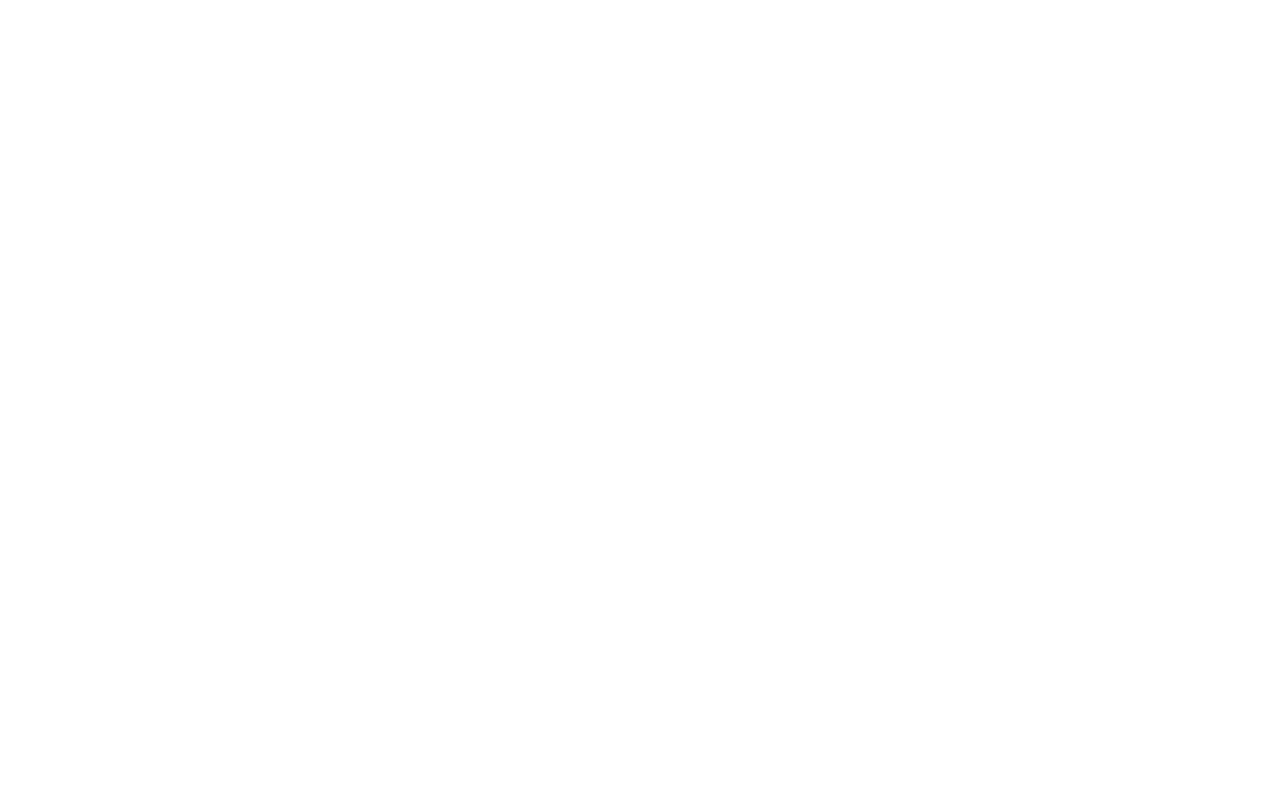
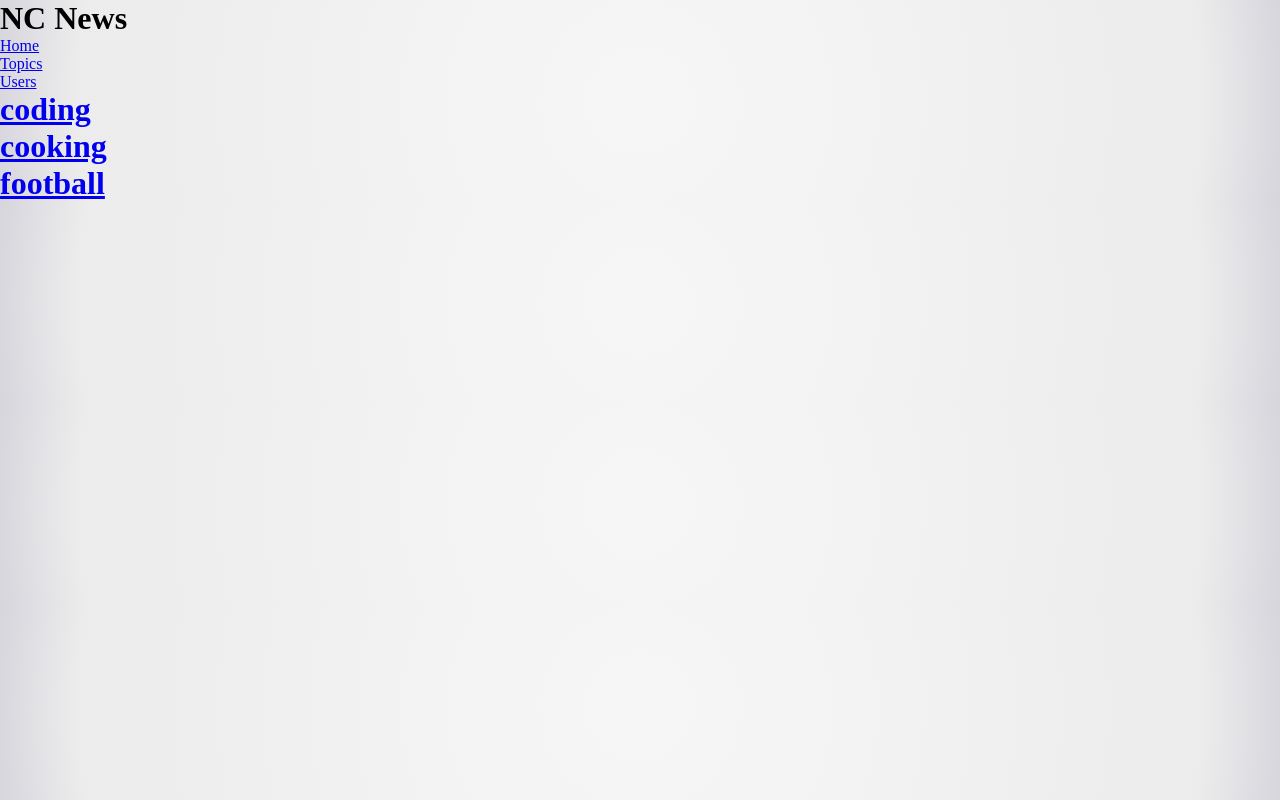
Before and after one commit to Hazbob/NC-News, a React (Vite) app: page /topics in a window 1280 px wide. Before the commit this address had no page. Built offline with nearby package versions, Linux system fonts and the light colour scheme.

Commit message:
completed topics page with render by topic

```diff
--- a/src/App.jsx
+++ b/src/App.jsx
@@ -3,13 +3,14 @@
 import SingleArticle from "./components/pages/SingleArticle.jsx";
 
 import { Routes, Route } from "react-router-dom";
+import Topic from "./components/pages/Topic.jsx";
 
 function App() {
     return <div>
         <Routes>
             <Route path = "" element={<Home/>}/>
             <Route path = "article/:id" element={<SingleArticle/>}/>
-            {/*<Route path = 'article/:topic' element*/}
+            <Route path = 'topics' element={<Topic/>}/>
         </Routes>
     </div>
 }
--- a/src/api.jsx
+++ b/src/api.jsx
@@ -4,8 +4,14 @@
     baseURL: 'https://be-northcoder-news.onrender.com/api'
 })
 
-export async function getArticles(){
-    const res = await newsAPI.get("/articles")
+export async function getArticles(topic){
+    let queryStr;
+    if(!topic){
+        queryStr = ""
+    }else{
+        queryStr = `?topic=${topic}`
+    }
+    const res = await newsAPI.get(`/articles${queryStr}`)
     const {articles} = res.data
     const articlesCards = articles.map((article, index)=>{
         let classToAdd;
--- a/src/components/Nav.jsx
+++ b/src/components/Nav.jsx
@@ -4,8 +4,8 @@
     return <nav>
         <ul>
             <li><Link to="/">Home</Link></li>
-            <li><Link to='topics'>Topics</Link></li>
-            <li><Link to="users">Users</Link></li>
+            <li><Link to='/topics'>Topics</Link></li>
+            <li><Link to="/">Users</Link></li>
         </ul>
     </nav>
 }
--- a/src/components/home_components/AllArticles.jsx
+++ b/src/components/home_components/AllArticles.jsx
@@ -1,5 +1,5 @@
 import {useEffect, useState} from "react";
-import {Link} from "react-router-dom";
+import {useLocation} from "react-router-dom";
 
 import Loader from "../Loader.jsx";
 import {getArticles} from "../../api.jsx";
@@ -7,6 +7,8 @@
 function AllArticles(){
     const [articles, setArticles] = useState([])
     const [isLoading, setLoading] = useState(true)
+    let location = useLocation()
+    let query = new URLSearchParams(location.search).get('topic')
 
 
 
@@ -14,12 +16,12 @@
 
 
     useEffect(() => {
-        getArticles().then(articlesCards=>{
+        getArticles(query).then(articlesCards=>{
         setArticles(articlesCards)
         setLoading(false)
         })
 
-    }, []);
+    }, [query]);
 
     if(isLoading){
         return <Loader/>
--- /dev/null
+++ b/src/components/pages/Topic.jsx
@@ -0,0 +1,13 @@
+import Header from "../Header.jsx";
+import Nav from "../Nav.jsx";
+import TopicCards from "../topic_components/TopicCards.jsx";
+
+function Topic() {
+    return <div>
+        <Header/>
+        <Nav/>
+        <TopicCards/>
+    </div>
+}
+
+export default Topic
--- /dev/null
+++ b/src/components/topic_components/TopicCards.jsx
@@ -0,0 +1,15 @@
+import {useState} from "react";
+import {Link} from "react-router-dom";
+
+function TopicCards(){
+    const [topics, setTopics] = useState([])
+
+    return <ul>
+        <li><Link to="/?topic=coding"><h1>coding</h1></Link></li>
+        <li><Link to="/?topic=cooking"><h1>cooking</h1></Link></li>
+        <li><Link to="/?topic=football"><h1>football</h1></Link></li>
+    </ul>
+
+}
+
+export default TopicCards
```
